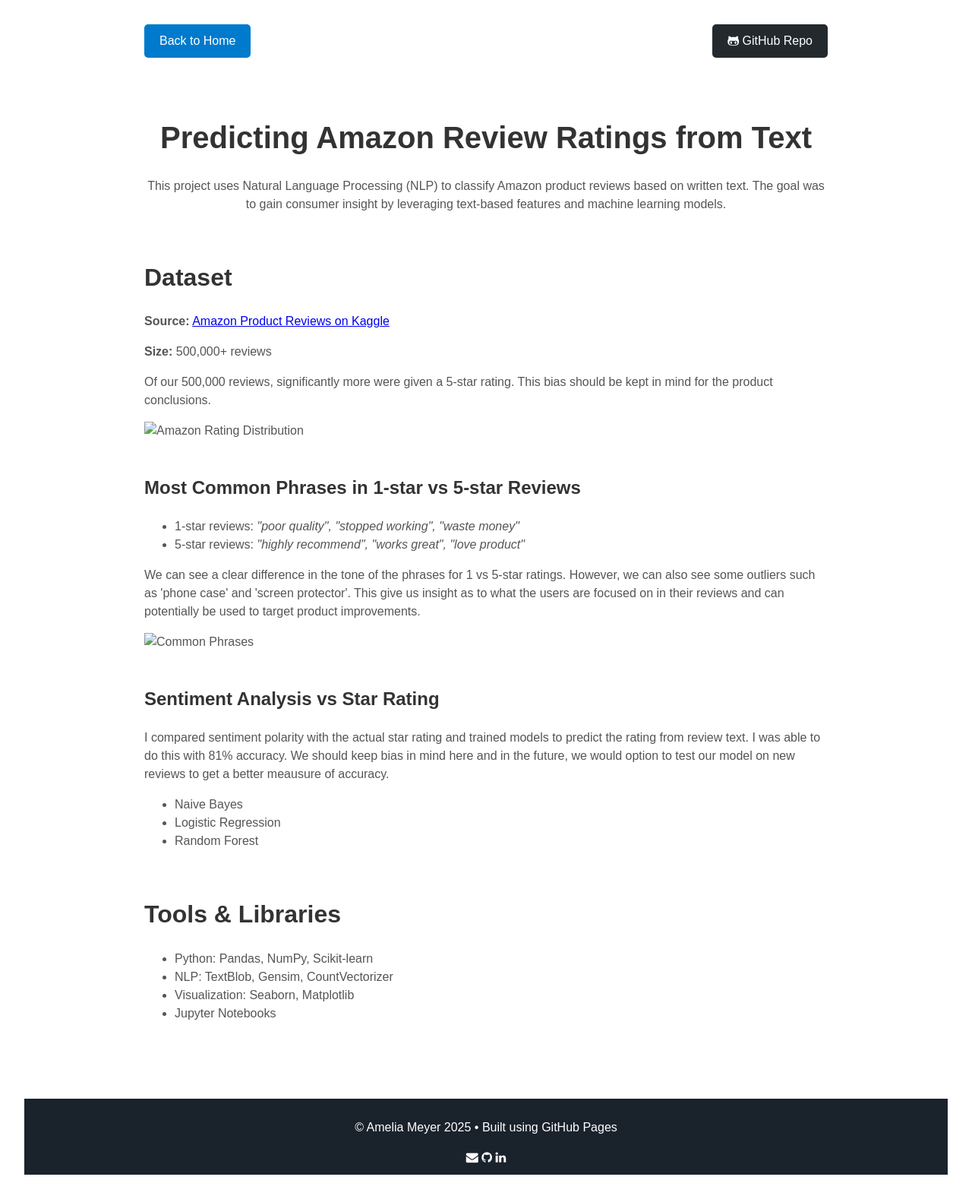
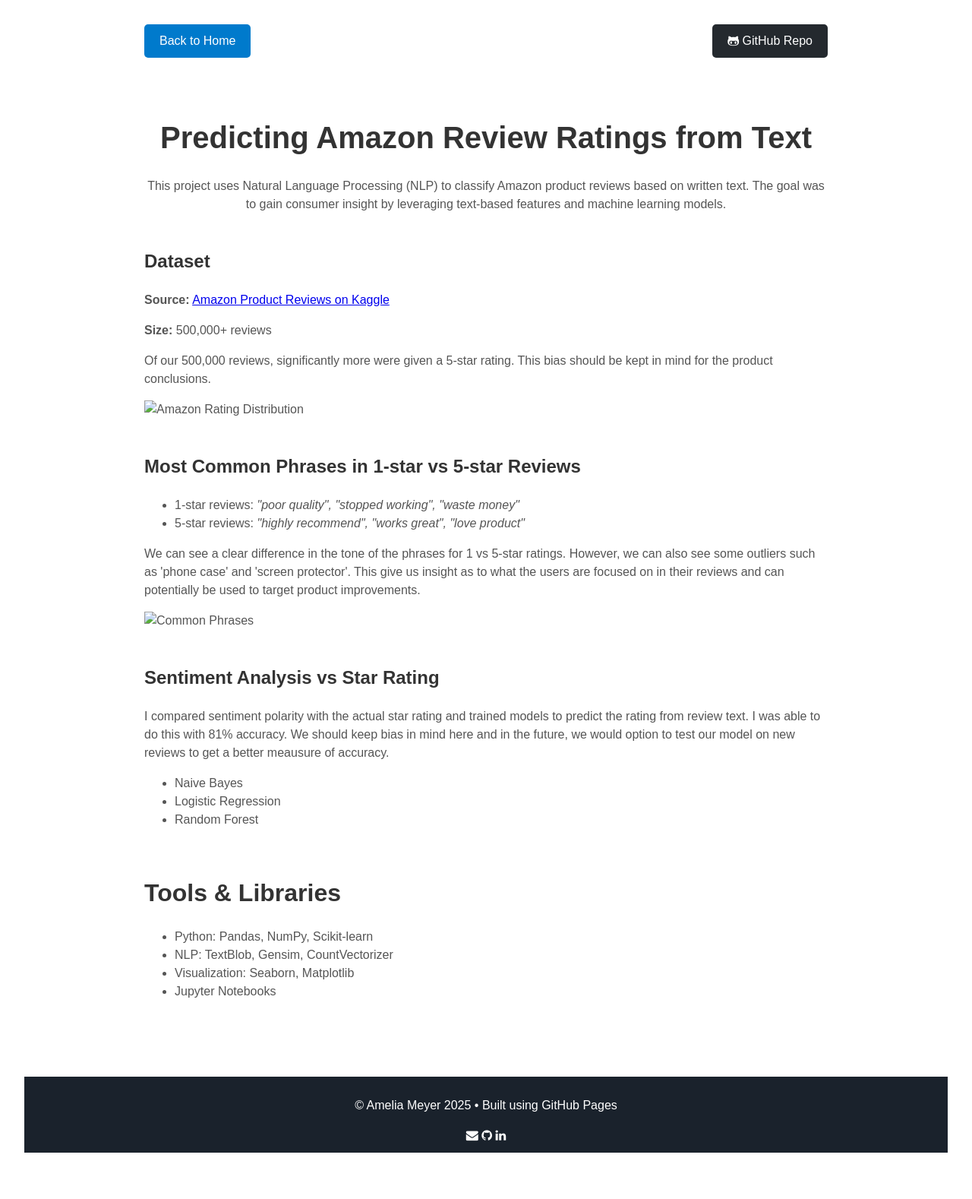
Before and after one commit to ameliameyer/home_, a Jekyll site: the page built from projects/nlp_amazon_reviews.html, in a window 1280 px wide. Shown: the whole page at 76% size. Built offline with Jekyll 4.4.1, drawn with Linux system fonts in a browser that asks for light colours; after the commit the page ends 1549 px from its top, so only the background shows below that.

```diff
--- a/projects/nlp_amazon_reviews.html
+++ b/projects/nlp_amazon_reviews.html
@@ -22,7 +22,7 @@ permalink: /nlp_amazon_reviews/
 
 <!-- Dataset -->
 <section>
-  <h2>Dataset</h2>
+  <h3>Dataset</h3>
   <p><strong>Source:</strong> <a href="https://www.kaggle.com/datasets/divyaprakashr/amazon-products" target="_blank">Amazon Product Reviews on Kaggle</a></p>
   <p><strong>Size:</strong> 500,000+ reviews</p>
   <p>Of our 500,000 reviews, significantly more were given a 5-star rating. This bias should be kept in mind for the product conclusions.</p>
```
